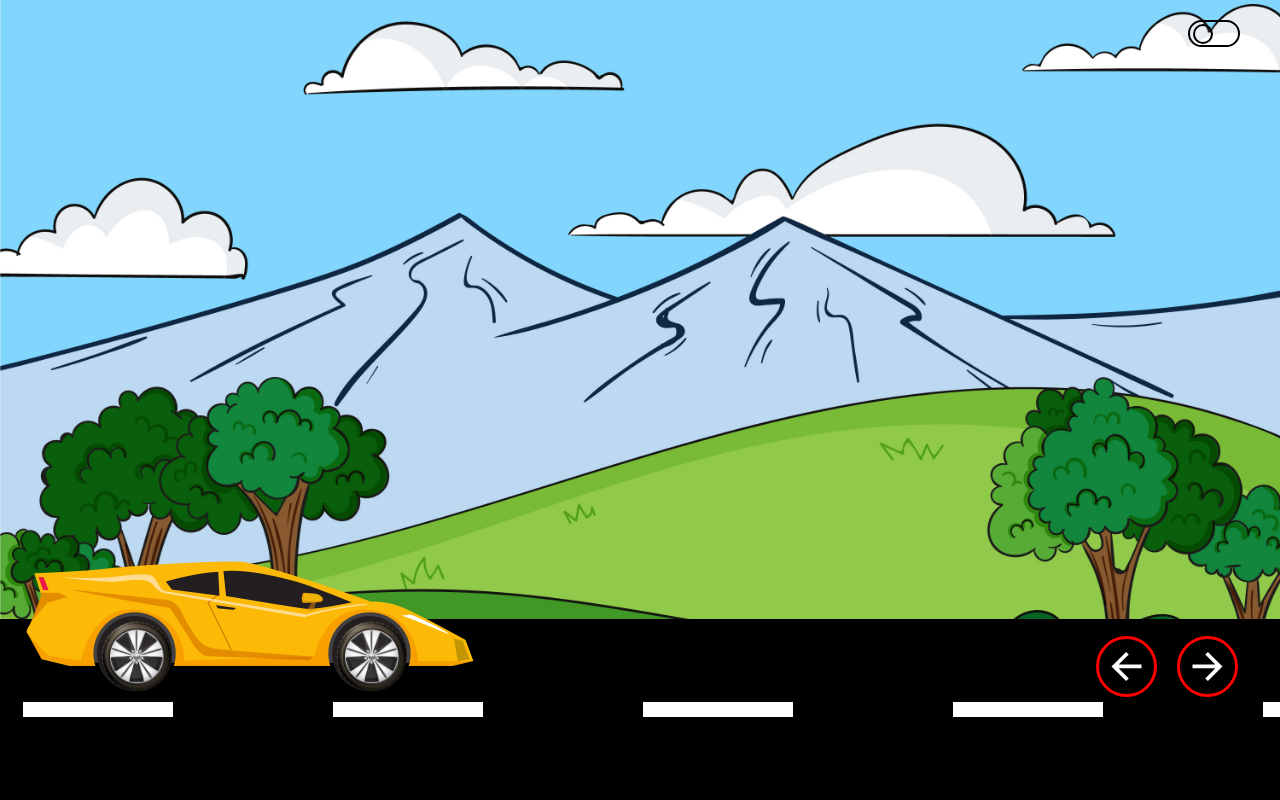
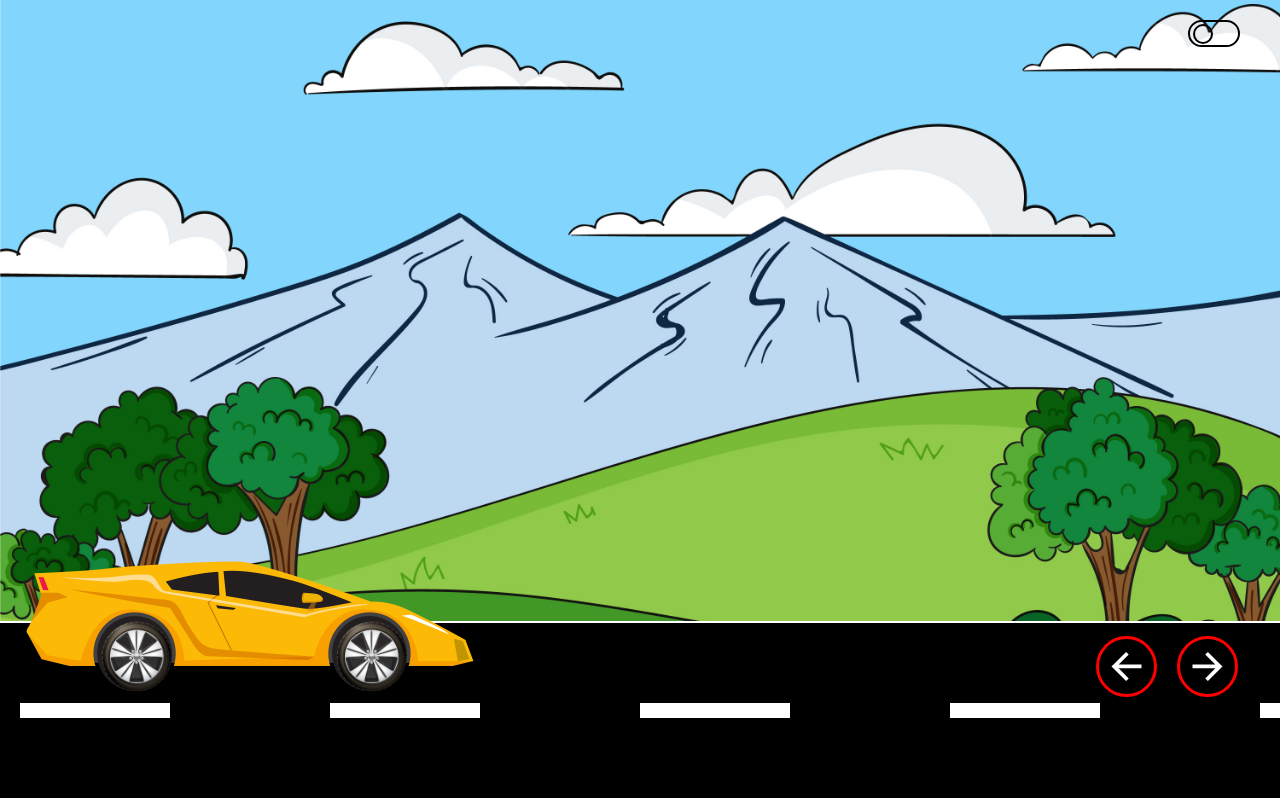
Before and after one commit to PrashantSah07/Racing-Car, a plain HTML site: page index.html in a window 1280 px wide. Drawn offline with Linux system fonts and the light colour scheme.

Commit message:
night mode added

```diff
--- a/style.css
+++ b/style.css
@@ -53,7 +53,8 @@
 }
 
 .container .flex {
-    border: 3px solid rgb(0, 0, 0);
+    border: 0px solid rgb(255, 255, 255);
+    border-width: 2px 0 2px 0;
     display: flex;
 
     overflow: hidden;
```
